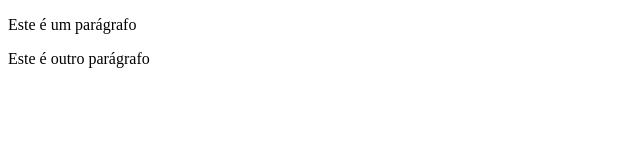
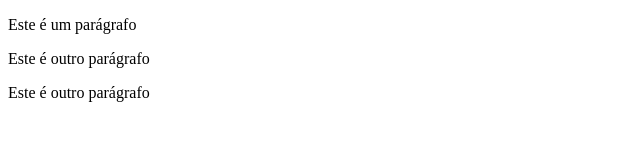
Before and after one commit to giovanassilv/tarefa, a plain HTML site: page index.html in a window 1280 px wide. Shown: the whole page, without its empty margins (0-640 px from the left). Drawn offline with Linux system fonts and the light colour scheme.

Commit message:
terceira versao

```diff
--- a/index.html
+++ b/index.html
@@ -6,5 +6,7 @@
 <body>
 	<p>Este é um parágrafo</p>
 	<p>Este é outro parágrafo</p>
+	<p>Este é outro parágrafo</p>
+</body>
 </body>
 </html>
```
